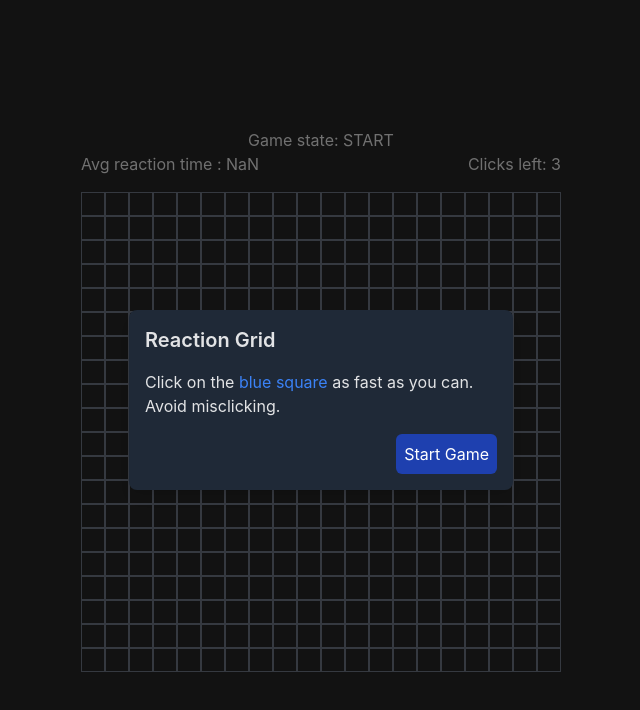
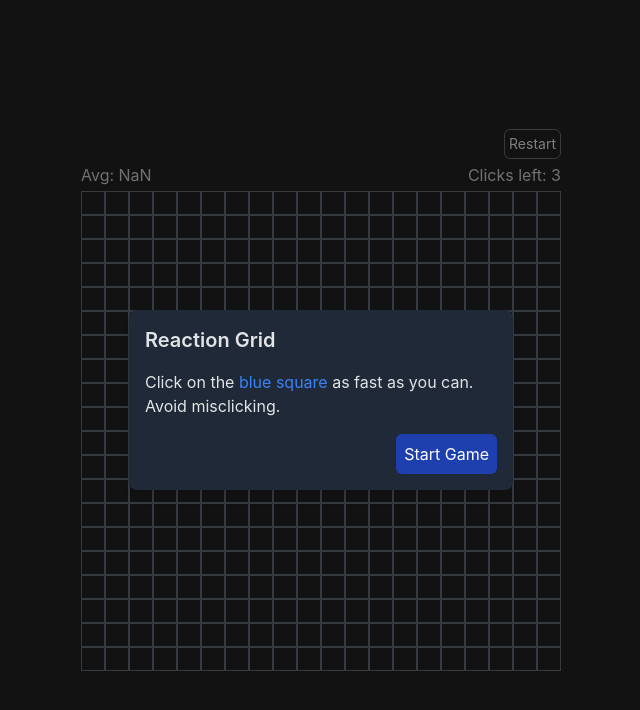
Before and after one commit to SilviuIordache/react-games, a React (Vite) app: page /reaction-grid in a window 1280 px wide. Shown: the top 710 px of the page, without its empty margins (319-959 px from the left). Built offline with nearby package versions, Linux system fonts and the light colour scheme.

Commit message:
Remove console logs

```diff
--- a/src/games/ReactionGrid/EndDialog.tsx
+++ b/src/games/ReactionGrid/EndDialog.tsx
@@ -5,21 +5,33 @@ import { convertMsToSeconds } from './helpers';
 interface Props {
   onRestartGame: () => void;
   isOpen: boolean;
+  reactionArr: number[];
   averageReactionTime: number;
 }
 export const EndDialog = ({
   isOpen,
   onRestartGame,
   averageReactionTime,
+  reactionArr,
 }: Props) => {
   const handleRestartGame = () => {
     onRestartGame();
   };
 
+  const fastestReaction = Math.min(...reactionArr);
+  const slowestReaction = Math.max(...reactionArr);
+
   return (
     <Dialog isOpen={isOpen} title="Results" hideCloseButton>
       <p className="mb-4">
         Your average reaction time: {convertMsToSeconds(averageReactionTime)}s
+      </p>
+
+      <p className="mb-4">
+        Fastest reaction: {convertMsToSeconds(fastestReaction)}s
+      </p>
+      <p className="mb-4">
+        Slowest reaction: {convertMsToSeconds(slowestReaction)}s
       </p>
 
       <div className="flex justify-end">
--- a/src/games/ReactionGrid/index.tsx
+++ b/src/games/ReactionGrid/index.tsx
@@ -24,9 +24,7 @@ export default function ReactionGrid() {
   );
 
   useEffect(() => {
-    console.log(reactionArr.length, clicksCount);
     if (reactionArr.length === clicksCount) {
-      console.log('setting end');
       setGameState('setEnd');
     }
   }, [reactionArr]);
@@ -108,31 +106,25 @@ export default function ReactionGrid() {
       />
 
       <EndDialog
+        reactionArr={reactionArr}
         isOpen={gameState === GameState.END}
         onRestartGame={handleStartGame}
         averageReactionTime={averageReactionTime}
       />
 
-      <div>Game state: {gameState}</div>
-
-      {gameState === GameState.PLAYING && (
+      <div className="flex justify-end mb-1">
         <button
-          className="bg-blue-800 text-white p-2 rounded-md"
+          className="border border-gray-500 text-white p-1 text-sm rounded-md hover:bg-gray-600"
           onClick={handleStartGame}
         >
-          Reset
+          Restart
         </button>
-      )}
-
-      <div>
-        {reactionArr.map((reaction) => (
-          <span key={reaction}>{reaction}, </span>
-        ))}
       </div>
-      <div className="flex justify-between mb-4">
-        <div>Avg reaction time : {convertMsToSeconds(averageReactionTime)}</div>
+      <div className="flex justify-between mb-1">
+        <div>Avg: {convertMsToSeconds(averageReactionTime)}</div>
         <div>Clicks left: {clicksToMeasure}</div>
       </div>
+
       <div className="flex">{grid}</div>
     </div>
   );
```
